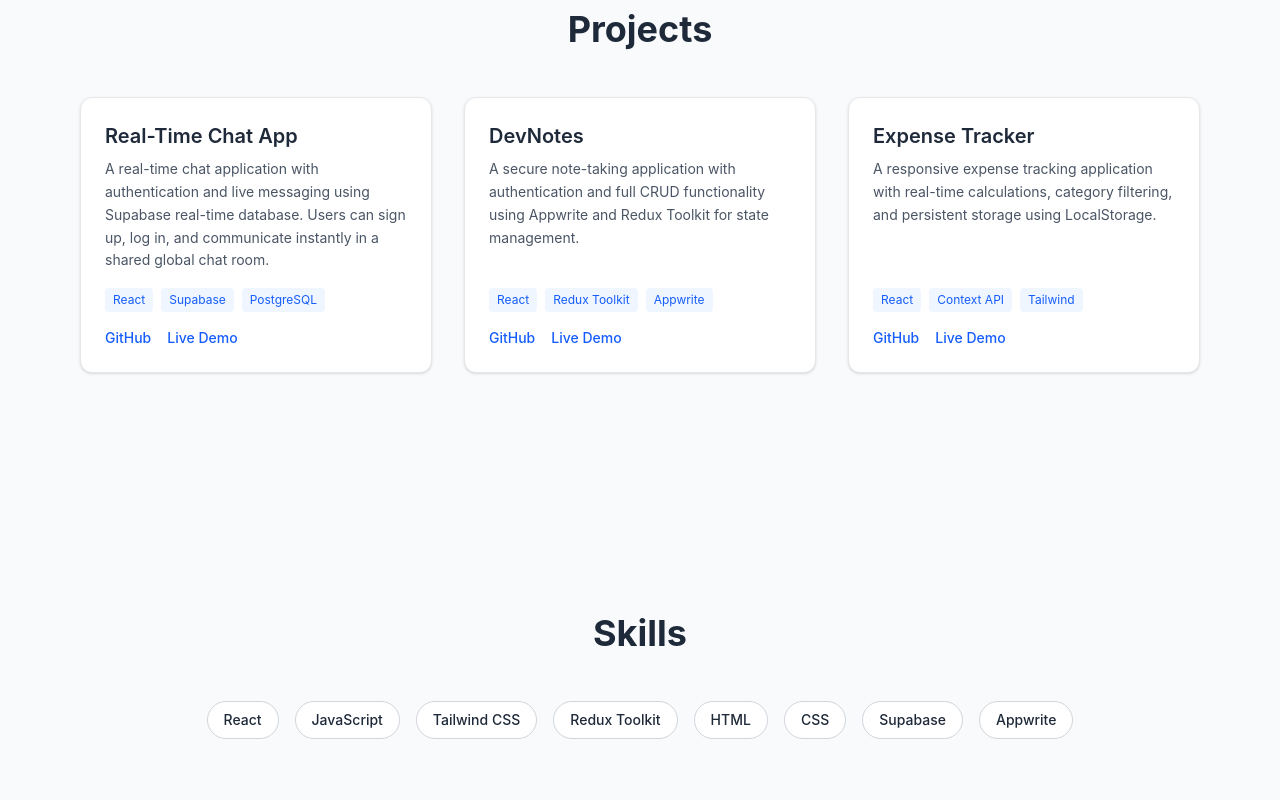
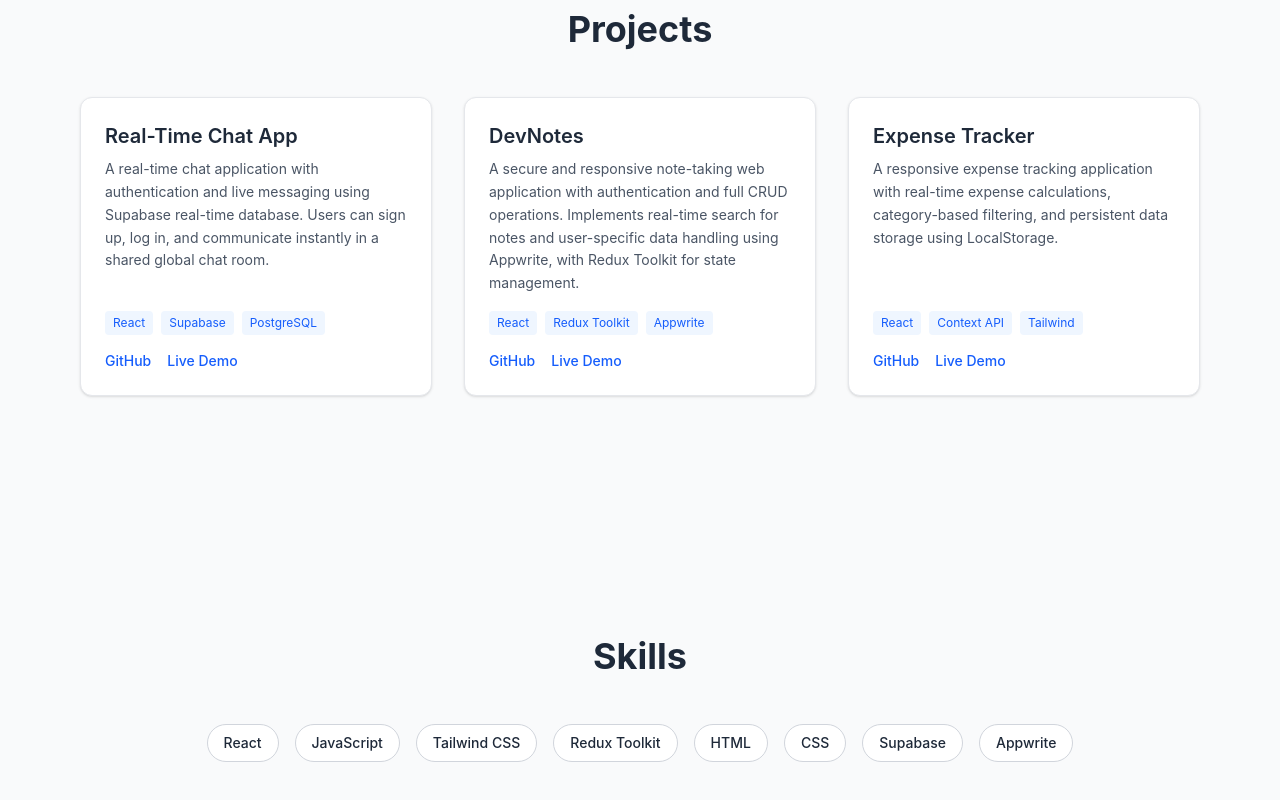
Before and after one commit to tapasisamal/portfolio, a React app: page / in a window 1280 px wide. Shown: the part 1425-2225 px from the top of the page. Built offline with nearby package versions, Linux system fonts and the light colour scheme; the HTML template or start-up script is replaced by a standard one.

Commit message:
Updated project descriptions

```diff
--- a/src/data/projects.js
+++ b/src/data/projects.js
@@ -10,7 +10,7 @@ const projects = [
   {
     title: "DevNotes",
     description:
-      "A secure note-taking application with authentication and full CRUD functionality using Appwrite and Redux Toolkit for state management.",
+      "A secure and responsive note-taking web application with authentication and full CRUD operations. Implements real-time search for notes and user-specific data handling using Appwrite, with Redux Toolkit for state management.",
     tech: ["React", "Redux Toolkit", "Appwrite"],
     github: "https://github.com/tapasisamal/dev-notes",
     live: "https://dev-notes-nu.vercel.app/login",
@@ -18,7 +18,7 @@ const projects = [
   {
     title: "Expense Tracker",
     description:
-      "A responsive expense tracking application with real-time calculations, category filtering, and persistent storage using LocalStorage.",
+      "A responsive expense tracking application with real-time expense calculations, category-based filtering, and persistent data storage using LocalStorage.",
     tech: ["React", "Context API", "Tailwind"],
     github: "https://github.com/tapasisamal/expense-tracker",
     live: "https://expense-tracker-nu-lime-95.vercel.app/",
```
